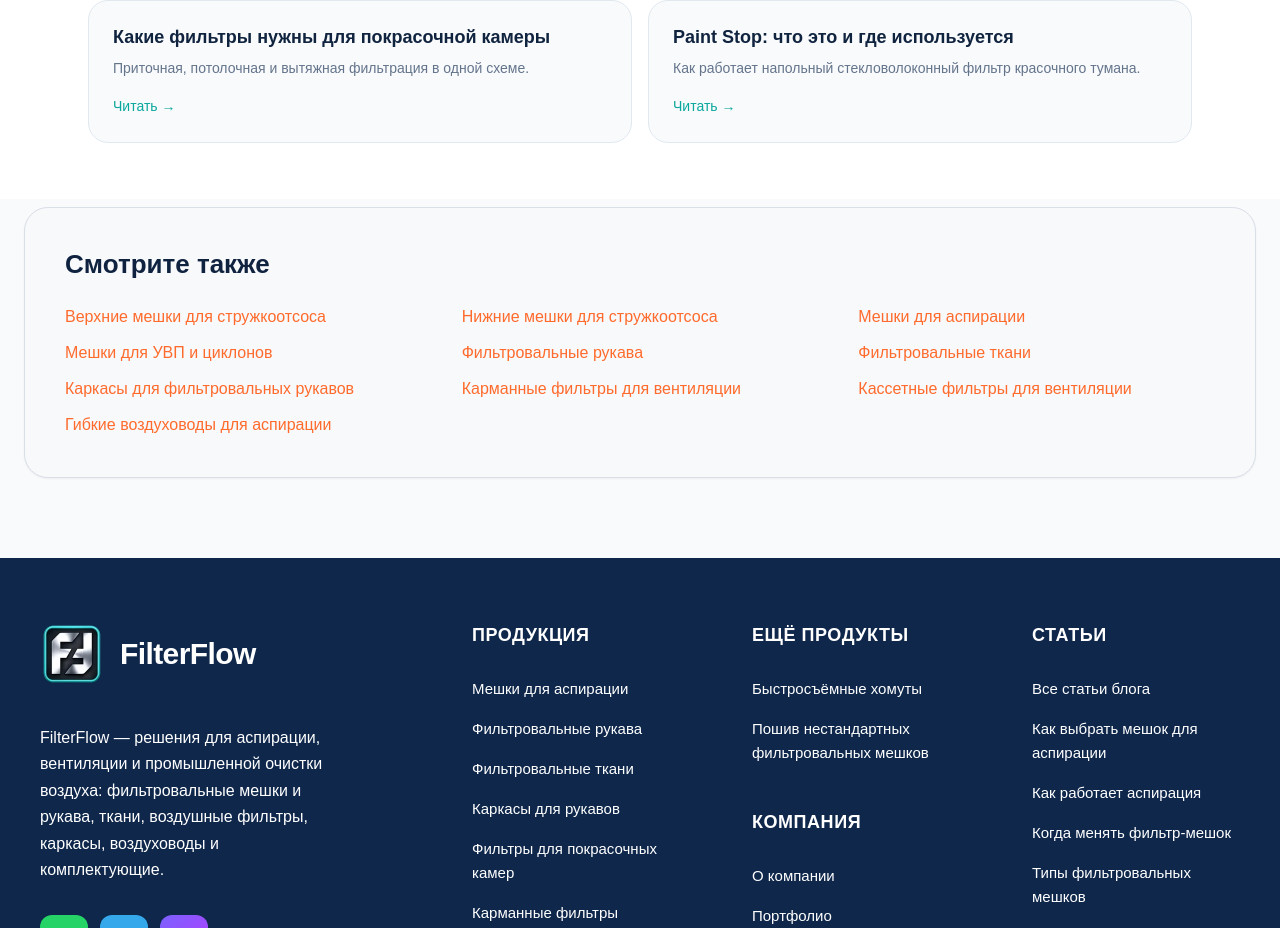
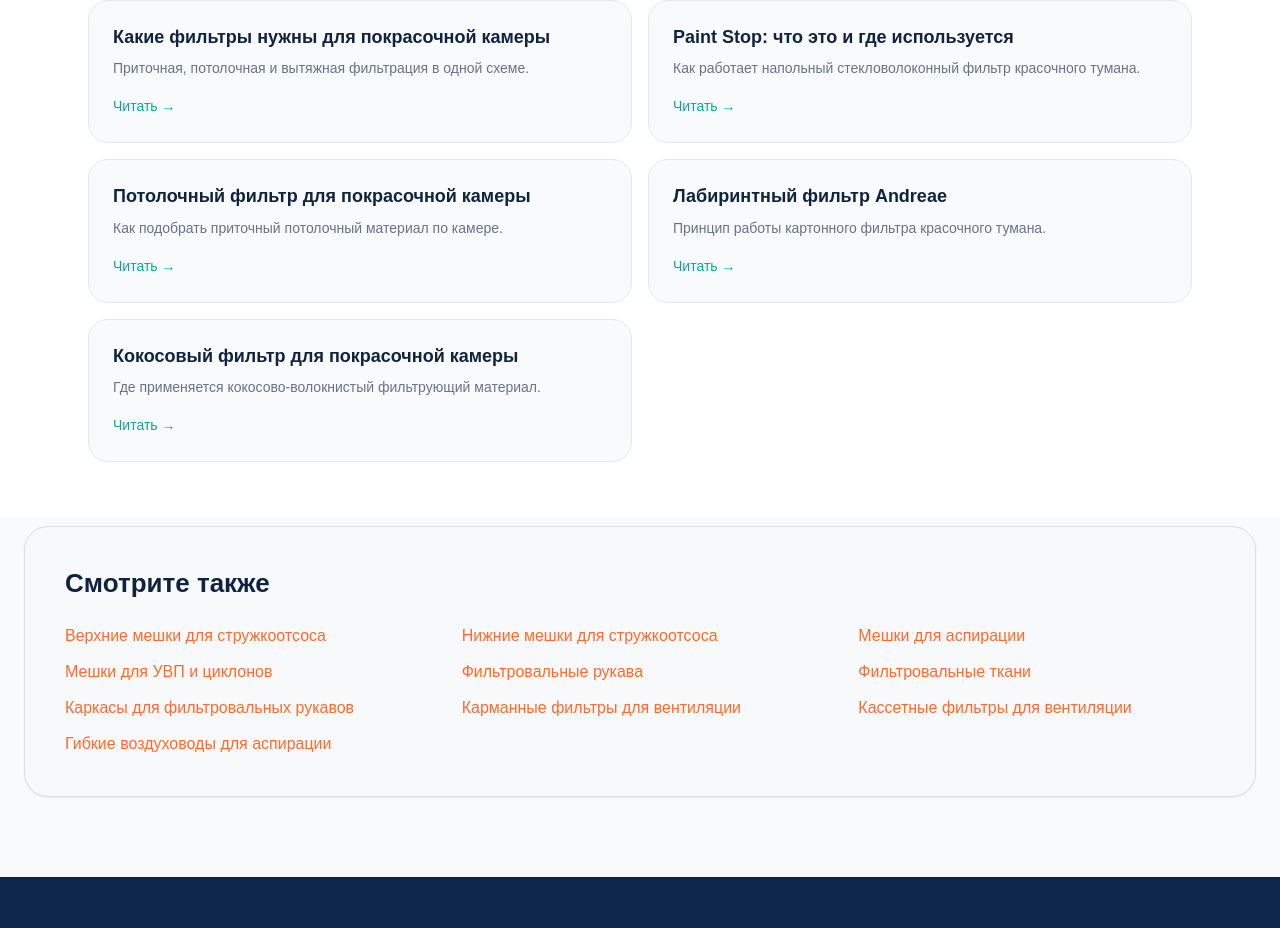
Before and after one commit to karipupkina-ux/filterflow-next, a Next.js app: page /filtry-dlya-pokrasochnyh-kamer in a window 1280 px wide. Shown: the part 5915-6843 px from the top of the page. Built offline with nearby package versions, Linux system fonts and the light colour scheme.

Commit message:
SEO content: expand guides for paint booth filters

```diff
--- a/app/filtry-dlya-pokrasochnyh-kamer/page.tsx
+++ b/app/filtry-dlya-pokrasochnyh-kamer/page.tsx
@@ -193,6 +193,21 @@ export default function PaintBoothFiltersPage() {
             href: "/blog/chto-takoe-paint-stop/",
             text: "Как работает напольный стекловолоконный фильтр красочного тумана.",
           },
+          {
+            title: "Потолочный фильтр для покрасочной камеры",
+            href: "/blog/potolochnyj-filtr-pokrasochnoj-kamery/",
+            text: "Как подобрать приточный потолочный материал по камере.",
+          },
+          {
+            title: "Лабиринтный фильтр Andreae",
+            href: "/blog/labirintnyj-filtr-andreae/",
+            text: "Принцип работы картонного фильтра красочного тумана.",
+          },
+          {
+            title: "Кокосовый фильтр для покрасочной камеры",
+            href: "/blog/kokosovyj-filtr-pokrasochnoj-kamery/",
+            text: "Где применяется кокосово-волокнистый фильтрующий материал.",
+          },
         ]} />
         <SeeAlsoLinks excludeHref="/filtry-dlya-pokrasochnyh-kamer/" />
         <FloatingContacts />
```
